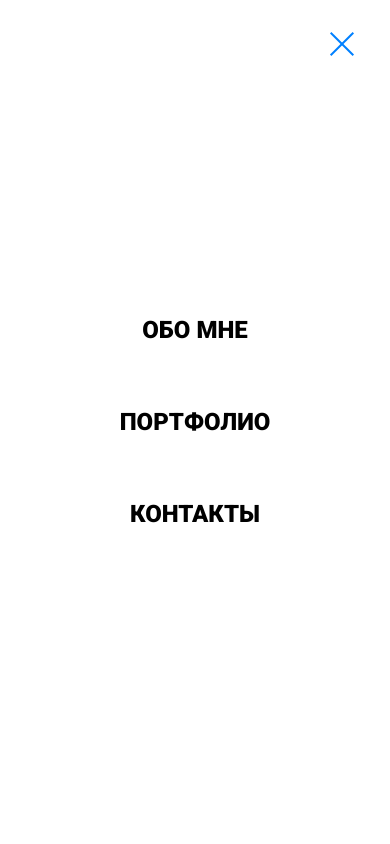
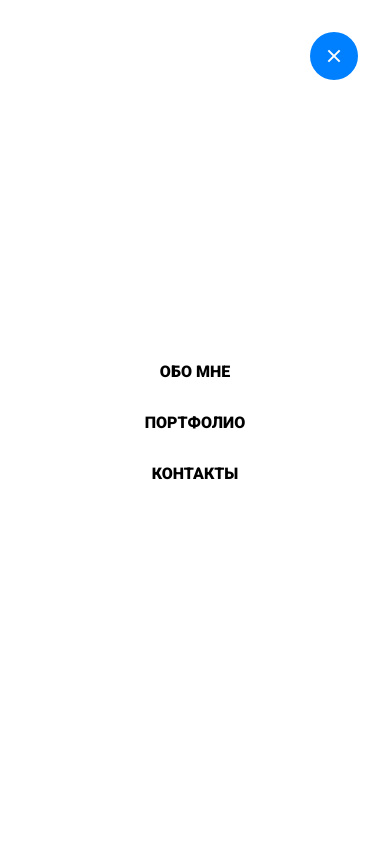
Before and after one commit to iluxaorlov/iluxaorlov.github.io, a website built with webpack: page index.html in a window 390 px wide. Both pictures are taken after a click on the element 342 px from the left and 44 px from the top of the page. Shown: the top 844 px of the page. Built offline with Linux system fonts and the light colour scheme.

Commit message:
changed design of header section

```diff
--- a/index.html
+++ b/index.html
@@ -11,7 +11,6 @@
 <body>
     <nav id="menu">
         <div id="menu_burger" class="open">
-            <span class="menu_burger_line"></span>
             <span class="menu_burger_line"></span>
             <span class="menu_burger_line"></span>
         </div>
--- a/src/js/button.js
+++ b/src/js/button.js
@@ -21,15 +21,13 @@ menu.addEventListener('click', (event) => {
 function open() {
     button.className = 'close';
     menu.style.top = '0';
-    buttonLines[0].style.transform = 'translateY(11px) rotate(45deg)';
-    buttonLines[1].style.opacity = '0';
-    buttonLines[2].style.transform = 'translateY(-11px) rotate(-45deg)';
+    buttonLines[0].style.transform = 'translateY(3px) rotate(45deg)';
+    buttonLines[1].style.transform = 'translateY(-3px) rotate(-45deg)';
 }
 
 function close() {
     button.className = 'open';
     menu.style.top = '-100vh';
     buttonLines[0].style.transform = 'translateY(0px) rotate(0deg)';
-    buttonLines[1].style.opacity = '1';
-    buttonLines[2].style.transform = 'translateY(0px) rotate(0deg)';
+    buttonLines[1].style.transform = 'translateY(0px) rotate(0deg)';
 }
--- a/src/scss/_mobile.scss
+++ b/src/scss/_mobile.scss
@@ -15,11 +15,11 @@
         .menu_link {
             color: #000000;
             text-decoration: none;
-            font-size: 24px;
+            font-size: 16px;
             text-transform: uppercase;
-            padding: 32px;
+            padding: 16px;
             font-weight: 900;
-            transition: color 250ms linear;
+            transition: transform 250ms linear;
 
             &:hover {
                 color: #0080ff;
@@ -29,22 +29,30 @@
         #menu_burger {
             display: flex;
             flex-direction: column;
-            justify-content: space-between;
+            justify-content: center;
+            align-items: center;
             opacity: 0;
-            width: 32px;
-            height: 24px;
+            width: 48px;
+            height: 48px;
             position: fixed;
             right: 32px;
             top: 32px;
             cursor: pointer;
             transition: all 250ms linear;
             z-index: 2;
+            background-color: #0080ff;
+            border-radius: 100%;
 
             .menu_burger_line {
                 display: flex;
                 height: 2px;
-                background-color: #0080ff;
+                width: 16px;
+                background-color: #ffffff;
                 transition: all 250ms linear;
+
+                &:first-child {
+                    margin-bottom: 4px;
+                }
             }
         }
     }
@@ -55,7 +63,7 @@
         #header_title {
             line-height: 1.5;
             width: 100%;
-            font-size: 32px;
+            font-size: 28px;
             font-weight: 300;
             margin-bottom: 16px;
             transform: translateX(64px);
@@ -64,7 +72,7 @@
 
             span {
                 color: #0080ff;
-                font-weight: 700;
+                font-weight: 900;
             }
         }
 
@@ -78,13 +86,16 @@
         }
 
         #header_about {
-            display: inline-flex;
-            padding: 14px 28px;
+            display: flex;
+            justify-content: center;
+            align-items: center;
+            height: 48px;
+            width: 96px;
             font-size: 10px;
             font-weight: 900;
             text-transform: uppercase;
             border: none;
-            border-radius: 46px;
+            border-radius: 48px;
             background-color: #0080ff;
             color: #ffffff;
             cursor: pointer;
@@ -158,7 +169,11 @@
         }
 
         .portfolio_item {
-            margin-bottom: 128px;
+            margin-bottom: 64px;
+
+            &:last-child {
+                margin: 0;
+            }
 
             .portfolio_item_title {
                 text-align: center;
--- a/src/scss/app.scss
+++ b/src/scss/app.scss
@@ -264,7 +264,7 @@
 }
 
 #portfolio {
-    margin: 64px 0;
+    padding: 64px 0;
 
     #portfolio_title {
         color: #0080ff;
```
Also changed, not shown: public/build/app.css, public/build/app.js.
